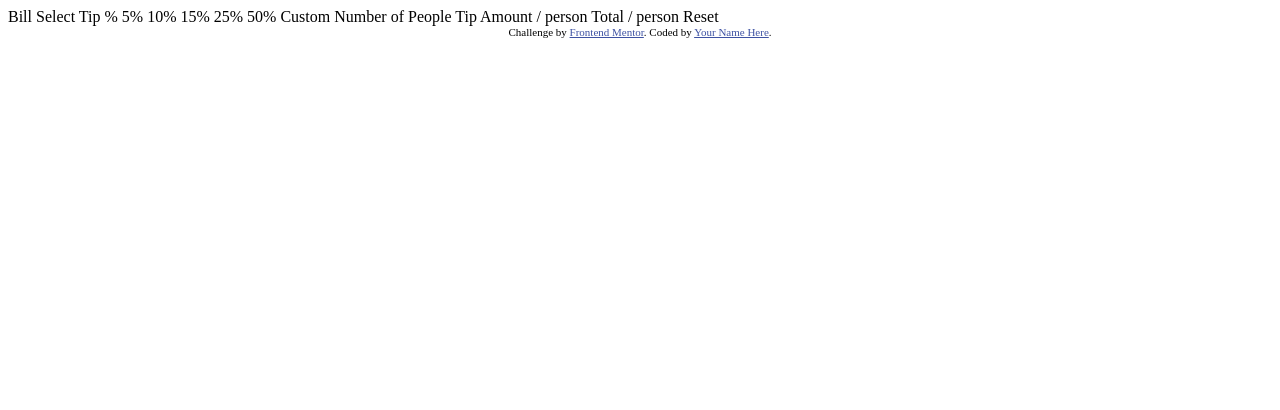
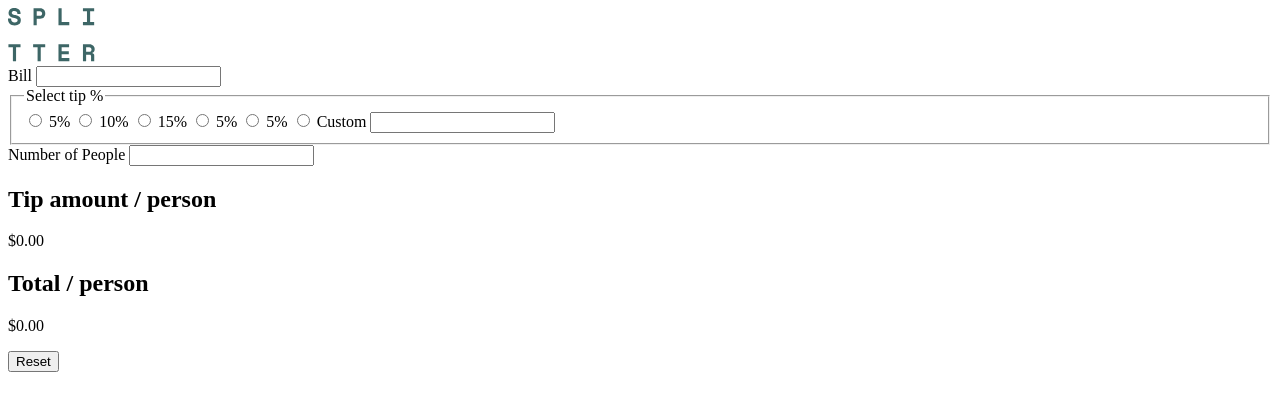
Before and after one commit to AgataLiberska/tip-calculator-jQuery, a plain HTML site: page index.html in a window 1280 px wide. Drawn offline with Linux system fonts and the light colour scheme.

Commit message:
add basic markup

```diff
--- a/index.html
+++ b/index.html
@@ -8,37 +8,61 @@
 
   <title>Frontend Mentor | Tip calculator app</title>
 
-  <!-- Feel free to remove these styles or customise in your own stylesheet 👍 -->
-  <style>
-    .attribution { font-size: 11px; text-align: center; }
-    .attribution a { color: hsl(228, 45%, 44%); }
-  </style>
 </head>
 <body>
+  <header>
+    <img src="images/logo.svg" alt="Splitter logo">
+  </header>
+  <main>
+    <div>
+      <form>
+        <div>
+          <label for="bill">Bill</label>
+          <input id="bill" type="number">
+        </div>
+        <fieldset>
+          <legend>Select tip %</legend>
 
-  Bill
+            <input type="radio" id="5" name="tipValue">
+            <label for="5">5%</label>
 
-  Select Tip %
-  5%
-  10%
-  15%
-  25%
-  50%
-  Custom
+            <input type="radio" id="10" name="tipValue">
+            <label for="5">10%</label>
 
-  Number of People
+            <input type="radio" id="15" name="tipValue">
+            <label for="5">15%</label>
 
-  Tip Amount
-  / person
+            <input type="radio" id="25" name="tipValue">
+            <label for="5">5%</label>
 
-  Total
-  / person
+            <input type="radio" id="50" name="tipValue">
+            <label for="5">5%</label>
 
-  Reset
+            <input type="radio" id="custom" name="tipValue">
+            <label for="5">Custom</label>
 
-  <div class="attribution">
-    Challenge by <a href="https://www.frontendmentor.io?ref=challenge" target="_blank">Frontend Mentor</a>.
-    Coded by <a href="#">Your Name Here</a>.
-  </div>
+            <input type="number" id="customValue" aria-label="Input tip %">
+
+        </fieldset>
+
+        <div>
+          <label for="guests">Number of People</label>
+          <input type="number" min="0">
+        </div>
+      </form>
+    </div>
+    <div>
+      <div>
+        <h2>Tip amount <span>/ person</span></h2>
+        <p>$0.00</p>
+      </div>
+      <div>
+        <h2>Total <span>/ person</span></h2>
+        <p>$0.00</p>
+      </div>
+
+      <button>Reset</button>
+    </div>
+  </main>
 </body>
 </html>
```
